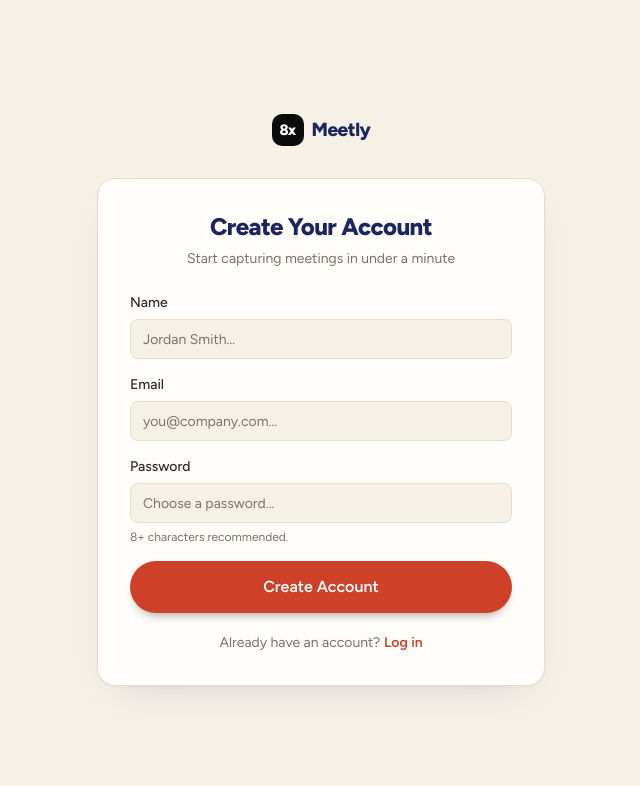
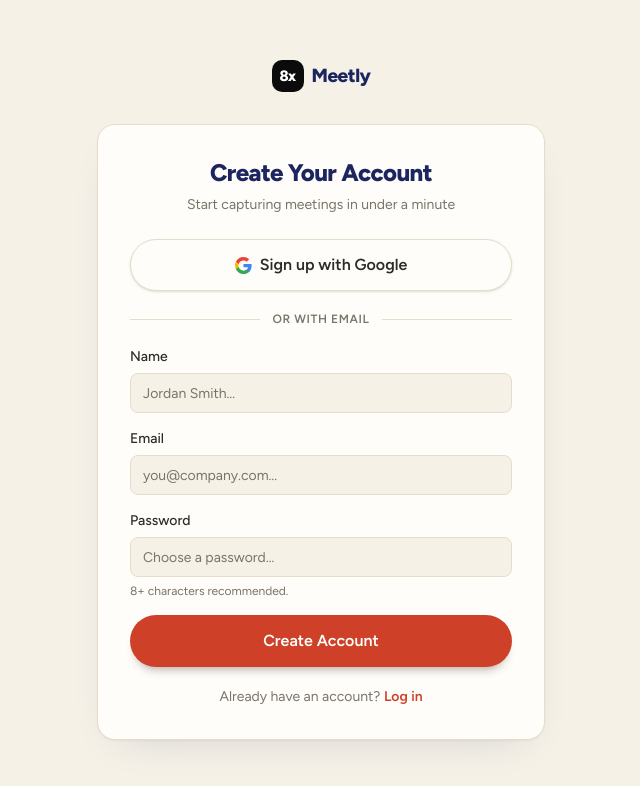
Before and after one commit to dawgdevv/8xMeetly, a Next.js app: page /register in a window 1280 px wide. Shown: the top 786 px of the page, without its empty margins (319-959 px from the left). Built offline with nearby package versions, Linux system fonts and the light colour scheme.

Commit message:
feat: add Google OAuth integration with login and registration options

```diff
--- a/src/app/(auth)/login/page.tsx
+++ b/src/app/(auth)/login/page.tsx
@@ -1,6 +1,7 @@
 "use client";
 
 import { useState } from "react";
+import { Suspense } from "react";
 import Link from "next/link";
 import { useRouter } from "next/navigation";
 import { LoaderCircle } from "lucide-react";
@@ -9,6 +10,8 @@
 import { Input } from "@/components/ui/input";
 import { Card } from "@/components/ui/card";
 import { Field, FormStatus } from "@/components/ui/field";
+import { GoogleButton } from "@/components/auth/google-button";
+import { OAuthNotice } from "@/components/auth/oauth-notice";
 import { createClient } from "@/lib/supabase/client";
 
 export default function LoginPage() {
@@ -51,7 +54,20 @@
         <p className="mt-1.5 text-center text-sm text-muted">
           Log in to your 8xMeetly workspace
         </p>
-        <form className="mt-6 space-y-4" onSubmit={onSubmit} noValidate={false}>
+        <Suspense>
+          <OAuthNotice />
+        </Suspense>
+        <div className="mt-6">
+          <GoogleButton label="Continue with Google" />
+        </div>
+        <div aria-hidden="true" className="my-5 flex items-center gap-3">
+          <span className="h-px flex-1 bg-border" />
+          <span className="text-xs font-semibold uppercase tracking-wider text-muted">
+            or with email
+          </span>
+          <span className="h-px flex-1 bg-border" />
+        </div>
+        <form className="space-y-4" onSubmit={onSubmit} noValidate={false}>
           <Field label="Email" htmlFor="login-email">
             <Input
               id="login-email"
--- a/src/app/(auth)/register/page.tsx
+++ b/src/app/(auth)/register/page.tsx
@@ -9,6 +9,7 @@
 import { Input } from "@/components/ui/input";
 import { Card } from "@/components/ui/card";
 import { Field, FormStatus } from "@/components/ui/field";
+import { GoogleButton } from "@/components/auth/google-button";
 import { createClient } from "@/lib/supabase/client";
 
 export default function RegisterPage() {
@@ -56,7 +57,17 @@
         <p className="mt-1.5 text-center text-sm text-muted">
           Start capturing meetings in under a minute
         </p>
-        <form className="mt-6 space-y-4" onSubmit={onSubmit}>
+        <div className="mt-6">
+          <GoogleButton label="Sign up with Google" />
+        </div>
+        <div aria-hidden="true" className="my-5 flex items-center gap-3">
+          <span className="h-px flex-1 bg-border" />
+          <span className="text-xs font-semibold uppercase tracking-wider text-muted">
+            or with email
+          </span>
+          <span className="h-px flex-1 bg-border" />
+        </div>
+        <form className="space-y-4" onSubmit={onSubmit}>
           <Field label="Name" htmlFor="register-name">
             <Input
               id="register-name"
--- /dev/null
+++ b/src/app/auth/callback/route.ts
@@ -0,0 +1,30 @@
+import { NextResponse, type NextRequest } from "next/server";
+import { createClient } from "@/lib/supabase/server";
+import { isSupabaseConfigured } from "@/lib/supabase/env";
+
+// GET /auth/callback — Supabase OAuth (Google) code exchange.
+// Supabase redirects here after the provider authenticates the user.
+export async function GET(request: NextRequest) {
+  const { searchParams, origin } = new URL(request.url);
+  const code = searchParams.get("code");
+  const next = searchParams.get("next") ?? "/dashboard";
+
+  const fail = () =>
+    NextResponse.redirect(`${origin}/login?error=oauth_failed`);
+
+  if (!code || !isSupabaseConfigured()) return fail();
+
+  const supabase = await createClient();
+  const { error } = await supabase.auth.exchangeCodeForSession(code);
+  if (error) return fail();
+
+  // Behind a proxy/load balancer, prefer the forwarded host.
+  const forwardedHost = request.headers.get("x-forwarded-host");
+  if (process.env.NODE_ENV === "development") {
+    return NextResponse.redirect(`${origin}${next}`);
+  }
+  if (forwardedHost) {
+    return NextResponse.redirect(`https://${forwardedHost}${next}`);
+  }
+  return NextResponse.redirect(`${origin}${next}`);
+}
--- /dev/null
+++ b/src/components/auth/google-button.tsx
@@ -0,0 +1,68 @@
+"use client";
+
+import { useState } from "react";
+import { LoaderCircle } from "lucide-react";
+import { Button } from "@/components/ui/button";
+import { createClient } from "@/lib/supabase/client";
+
+function GoogleMark() {
+  return (
+    <svg width="17" height="17" viewBox="0 0 24 24" aria-hidden="true">
+      <path
+        fill="#4285F4"
+        d="M23.5 12.27c0-.85-.08-1.66-.22-2.45H12v4.64h6.45a5.52 5.52 0 0 1-2.39 3.62v3h3.87c2.26-2.09 3.57-5.16 3.57-8.81Z"
+      />
+      <path
+        fill="#34A853"
+        d="M12 24c3.24 0 5.96-1.07 7.94-2.91l-3.87-3c-1.08.72-2.45 1.15-4.07 1.15-3.13 0-5.78-2.11-6.73-4.96H1.29v3.1A12 12 0 0 0 12 24Z"
+      />
+      <path
+        fill="#FBBC05"
+        d="M5.27 14.28A7.2 7.2 0 0 1 4.89 12c0-.79.14-1.56.38-2.28v-3.1H1.29a12 12 0 0 0 0 10.76l3.98-3.1Z"
+      />
+      <path
+        fill="#EA4335"
+        d="M12 4.77c1.76 0 3.34.61 4.58 1.8l3.44-3.44A11.97 11.97 0 0 0 12 0 12 12 0 0 0 1.29 6.62l3.98 3.1C6.22 6.88 8.87 4.77 12 4.77Z"
+      />
+    </svg>
+  );
+}
+
+export function GoogleButton({ label }: { label: string }) {
+  const [loading, setLoading] = useState(false);
+
+  async function signIn() {
+    setLoading(true);
+    try {
+      const supabase = createClient();
+      const { error } = await supabase.auth.signInWithOAuth({
+        provider: "google",
+        options: {
+          redirectTo: `${window.location.origin}/auth/callback`,
+        },
+      });
+      if (error) throw error;
+      // Browser redirects to Google — if we are still here, reset.
+      setLoading(false);
+    } catch {
+      setLoading(false);
+    }
+  }
+
+  return (
+    <Button
+      variant="outline"
+      size="lg"
+      className="w-full"
+      onClick={signIn}
+      disabled={loading}
+    >
+      {loading ? (
+        <LoaderCircle size={17} aria-hidden="true" className="animate-spin" />
+      ) : (
+        <GoogleMark />
+      )}
+      {loading ? "Redirecting…" : label}
+    </Button>
+  );
+}
--- /dev/null
+++ b/src/components/auth/oauth-notice.tsx
@@ -0,0 +1,13 @@
+"use client";
+
+import { useSearchParams } from "next/navigation";
+
+export function OAuthNotice() {
+  const params = useSearchParams();
+  if (params.get("error") !== "oauth_failed") return null;
+  return (
+    <p role="alert" className="mt-6 rounded-2xl bg-red-50 p-3 text-center text-sm font-medium text-red-700 ring-1 ring-red-200">
+      Google sign-in failed. Try again or use email instead.
+    </p>
+  );
+}
```
